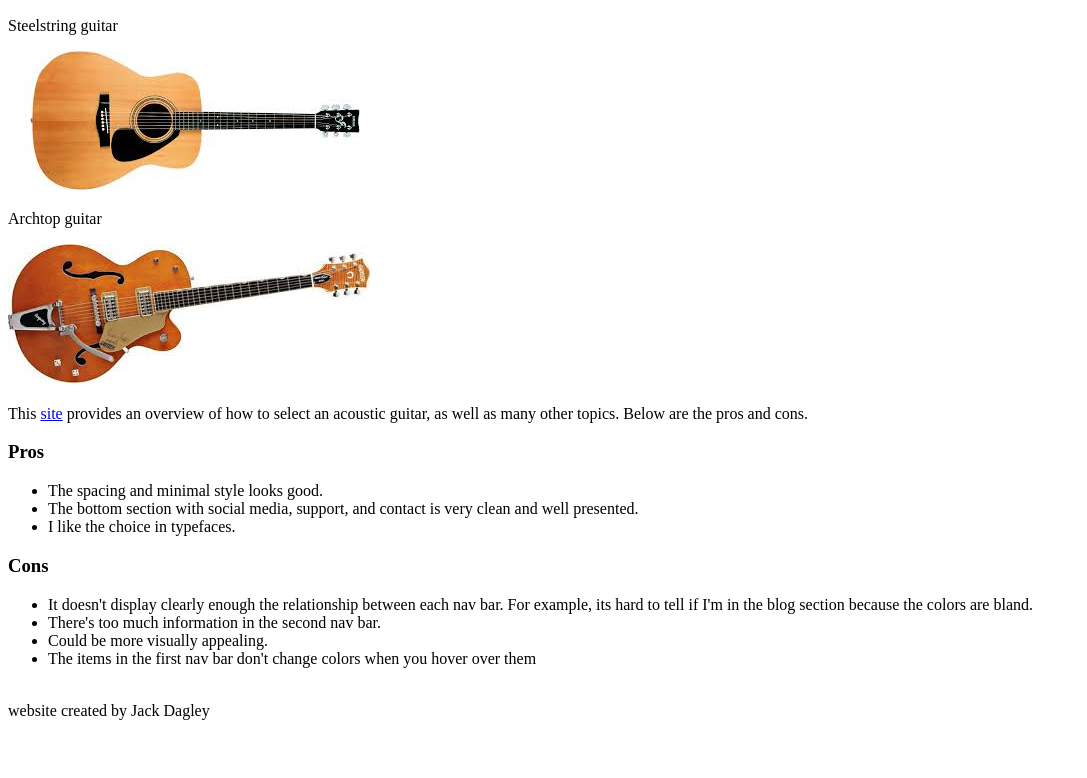
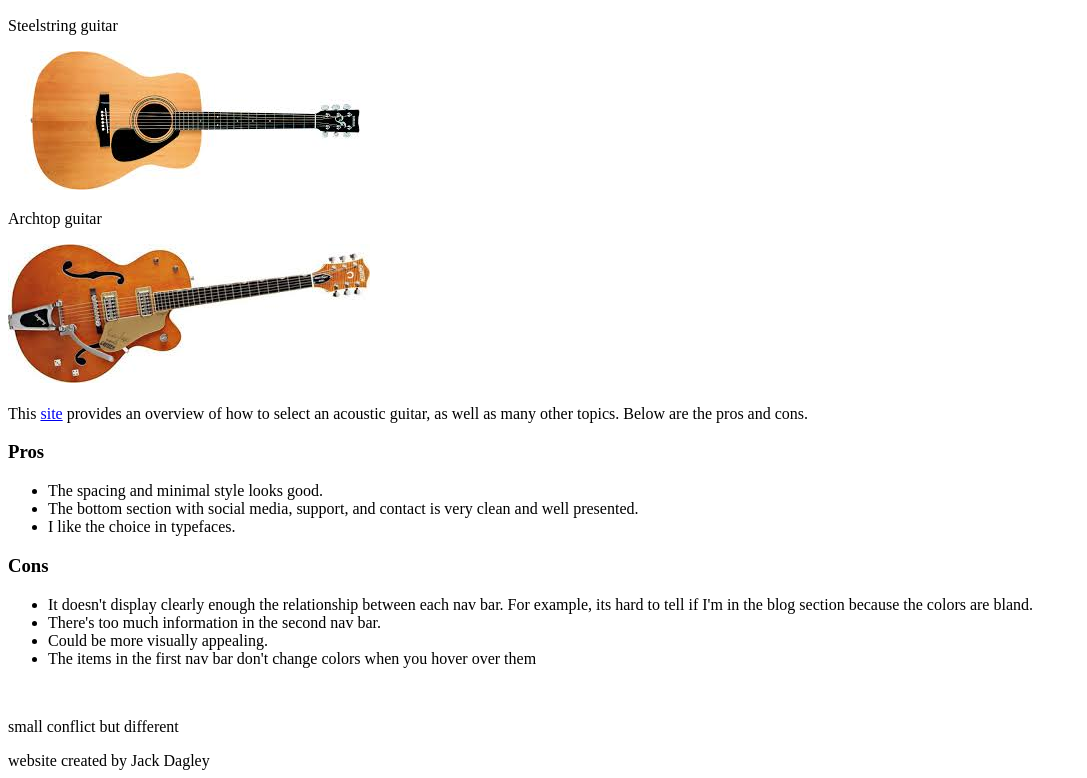
Before and after one commit to jdagley77/jdagley77.github.io, a plain HTML site: page index.html in a window 1280 px wide. Shown: the part 430-1208 px from the top of the page, without its empty margins (0-1087 px from the left). Before the commit the page ends 1158 px from the top, so only its background shows below. Drawn offline with Linux system fonts and the light colour scheme.

Commit message:
small conflict tweak

```diff
--- a/index.html
+++ b/index.html
@@ -44,6 +44,8 @@
 			</ul>
 	</aside>
 	<br>
+
+	<p>small conflict but different</p>
 </body>
 <footer>website created by Jack Dagley</footer>
 
```
